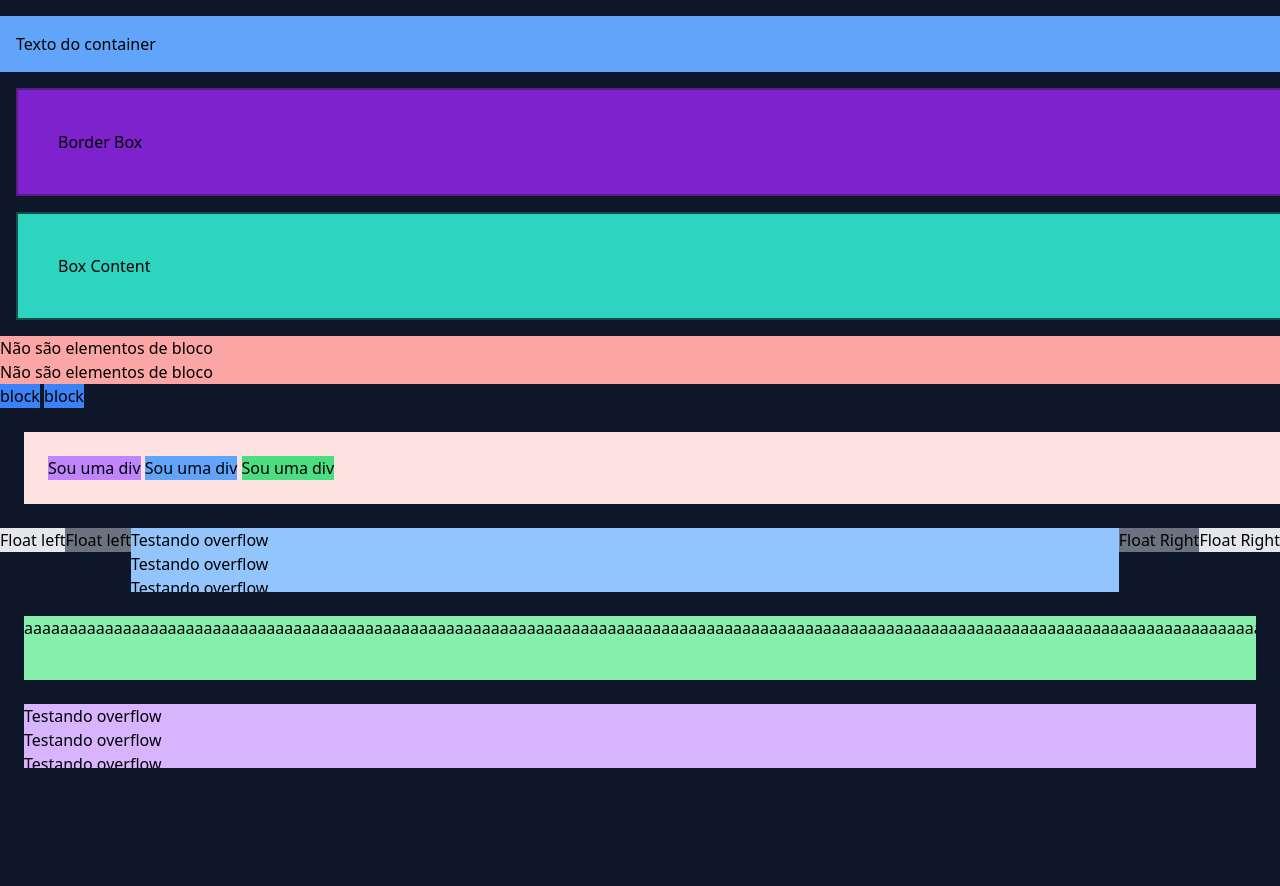
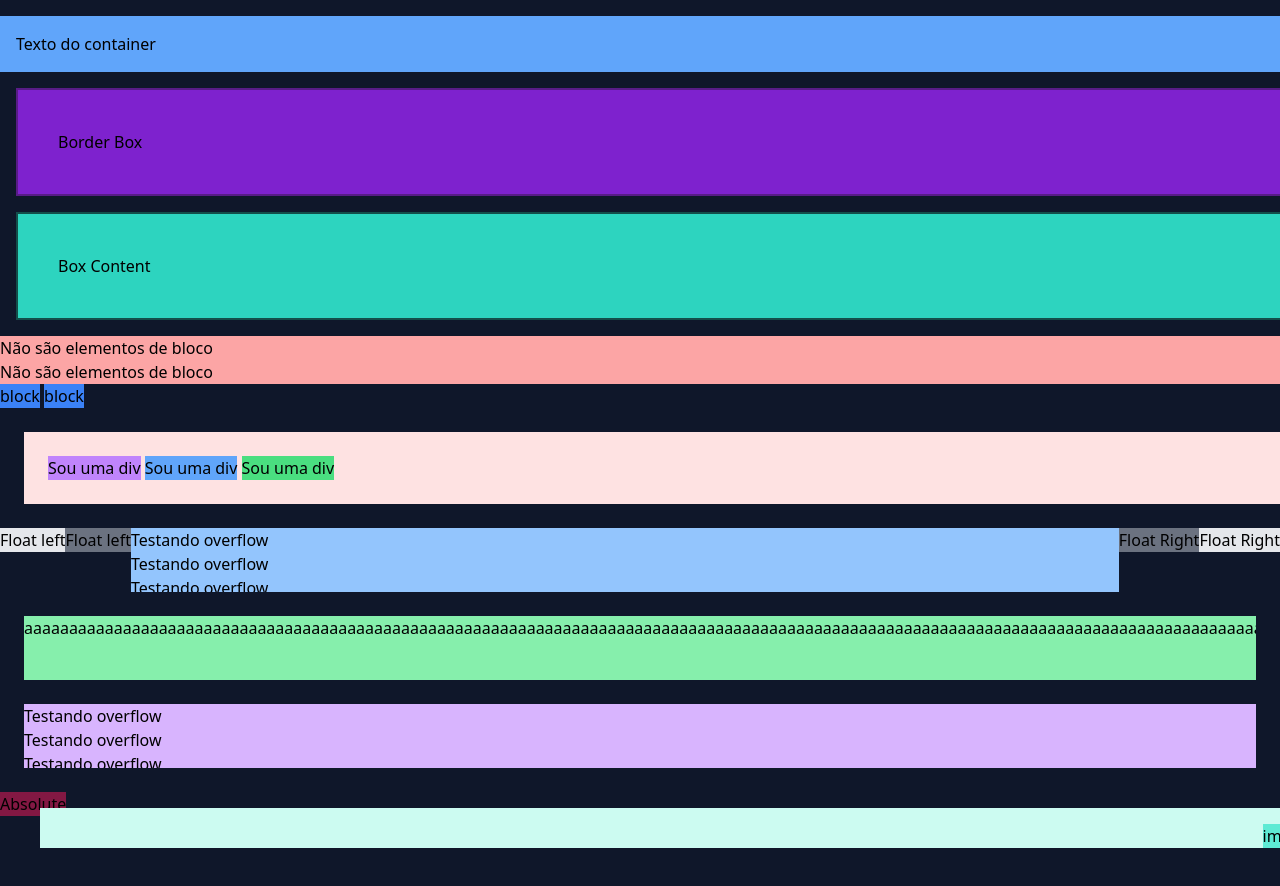
Before and after one commit to Tiesco789/TailwindCSS, a website: page src/index.html in a window 1280 px wide. Shown: the top 886 px of the page. Before the commit the page ends 800 px from the top, so only its background shows below. Drawn offline with Linux system fonts and the light colour scheme.

Commit message:
exercicio 3

```diff
--- a/src/index.html
+++ b/src/index.html
@@ -60,5 +60,15 @@
     <p>Testando overflow</p>
     <p>Testando overflow</p>
   </div>
+
+  <div class="relative bg-pink-300">
+    <div class="absolute top-0 bg-pink-900">
+      Absolute
+    </div>
+  </div>
+
+  <div class="container h-10 bg-teal-100 relative p-2 m-10">
+    <div class="absolute right-0 bottom-0 bg-teal-300">im here</div>
+  </div>
 </body>
 </html>
```
Also changed, not shown: src/css/styles.css.
